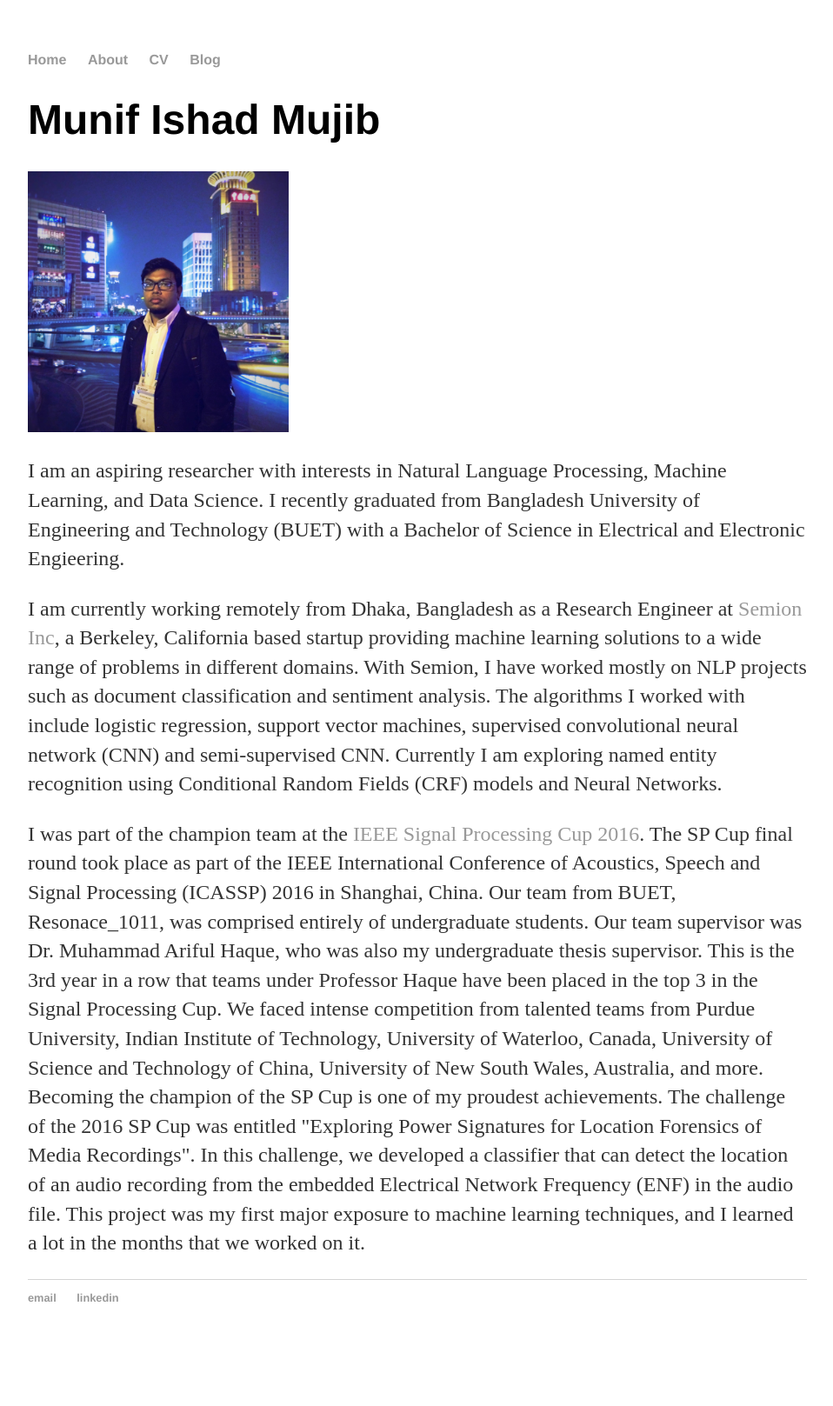
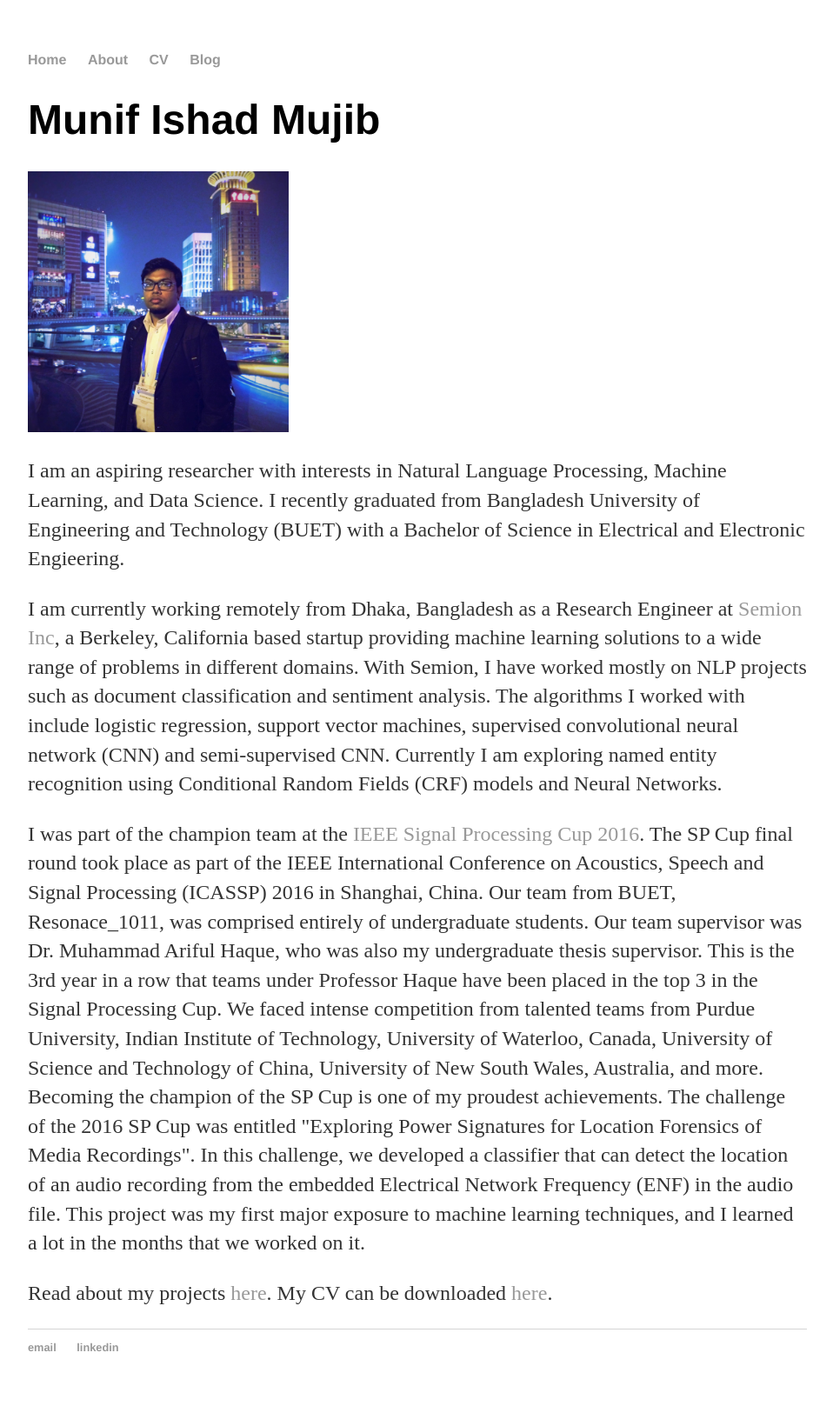
Before and after one commit to MunifMujib/munifmujib.github.io, a Jekyll site: the page built from index.html, in a window 1280 px wide. Shown: the whole page at 87% size, without its empty margins (160-1118 px from the left). Built offline with Jekyll 4.4.1, drawn with Linux system fonts in a browser that asks for light colours; before the commit the page ends 1560 px from its top, so only the background shows below that.

Commit message:
Update index.html

```diff
--- a/index.html
+++ b/index.html
@@ -7,5 +7,6 @@
 				<img src="/profile_photo.jpeg" alt="Photo of me in Shanghai" style="width:300px;height:300px;">
 				<p>I am an aspiring researcher with interests in Natural Language Processing, Machine Learning, and Data Science. I recently graduated from Bangladesh University of Engineering and Technology (BUET) with a Bachelor of Science in Electrical and Electronic Engieering.</p>
 				<p>I am currently working remotely from Dhaka, Bangladesh as a Research Engineer at <a href="http://semion.ai">Semion Inc</a>, a Berkeley, California based startup providing machine learning solutions to a wide range of problems in different domains. With Semion, I have worked mostly on NLP projects such as document classification and sentiment analysis. The algorithms I worked with include logistic regression, support vector machines, supervised convolutional neural network (CNN) and semi-supervised CNN. Currently I am exploring named entity recognition using Conditional Random Fields (CRF) models and Neural Networks.</p>
-				<p>I was part of the champion team at the <a href="http://www.icassp2016.org/SPCup.asp">IEEE Signal Processing Cup 2016</a>. The SP Cup final round took place as part of the IEEE International Conference of Acoustics, Speech and Signal Processing (ICASSP) 2016 in Shanghai, China. Our team from BUET, Resonace_1011, was comprised entirely of undergraduate students. Our team supervisor was Dr. Muhammad Ariful Haque, who was also my undergraduate thesis supervisor. This is the 3rd year in a row that teams under Professor Haque have been placed in the top 3 in the Signal Processing Cup. We faced intense competition from talented teams from Purdue University, Indian Institute of Technology, University of Waterloo, Canada, University of Science and Technology of China, University of New South Wales, Australia, and more. Becoming the champion of the SP Cup is one of my proudest achievements. The challenge of the 2016 SP Cup was entitled "Exploring Power Signatures for Location Forensics of Media Recordings". In this challenge, we developed a classifier that can detect the location of an audio recording from the embedded Electrical Network Frequency (ENF) in the audio file. This project was my first major exposure to machine learning techniques, and I learned a lot in the months that we worked on it.</p>
+				<p>I was part of the champion team at the <a href="http://www.icassp2016.org/SPCup.asp">IEEE Signal Processing Cup 2016</a>. The SP Cup final round took place as part of the IEEE International Conference on Acoustics, Speech and Signal Processing (ICASSP) 2016 in Shanghai, China. Our team from BUET, Resonace_1011, was comprised entirely of undergraduate students. Our team supervisor was Dr. Muhammad Ariful Haque, who was also my undergraduate thesis supervisor. This is the 3rd year in a row that teams under Professor Haque have been placed in the top 3 in the Signal Processing Cup. We faced intense competition from talented teams from Purdue University, Indian Institute of Technology, University of Waterloo, Canada, University of Science and Technology of China, University of New South Wales, Australia, and more. Becoming the champion of the SP Cup is one of my proudest achievements. The challenge of the 2016 SP Cup was entitled "Exploring Power Signatures for Location Forensics of Media Recordings". In this challenge, we developed a classifier that can detect the location of an audio recording from the embedded Electrical Network Frequency (ENF) in the audio file. This project was my first major exposure to machine learning techniques, and I learned a lot in the months that we worked on it.</p>
+				<p>Read about my projects <a href="/projects">here</a>. My CV can be downloaded <a href="/MunifIshadMujib_Resume.pdf">here</a>.
     		</div><!-- /.blurb -->
```
